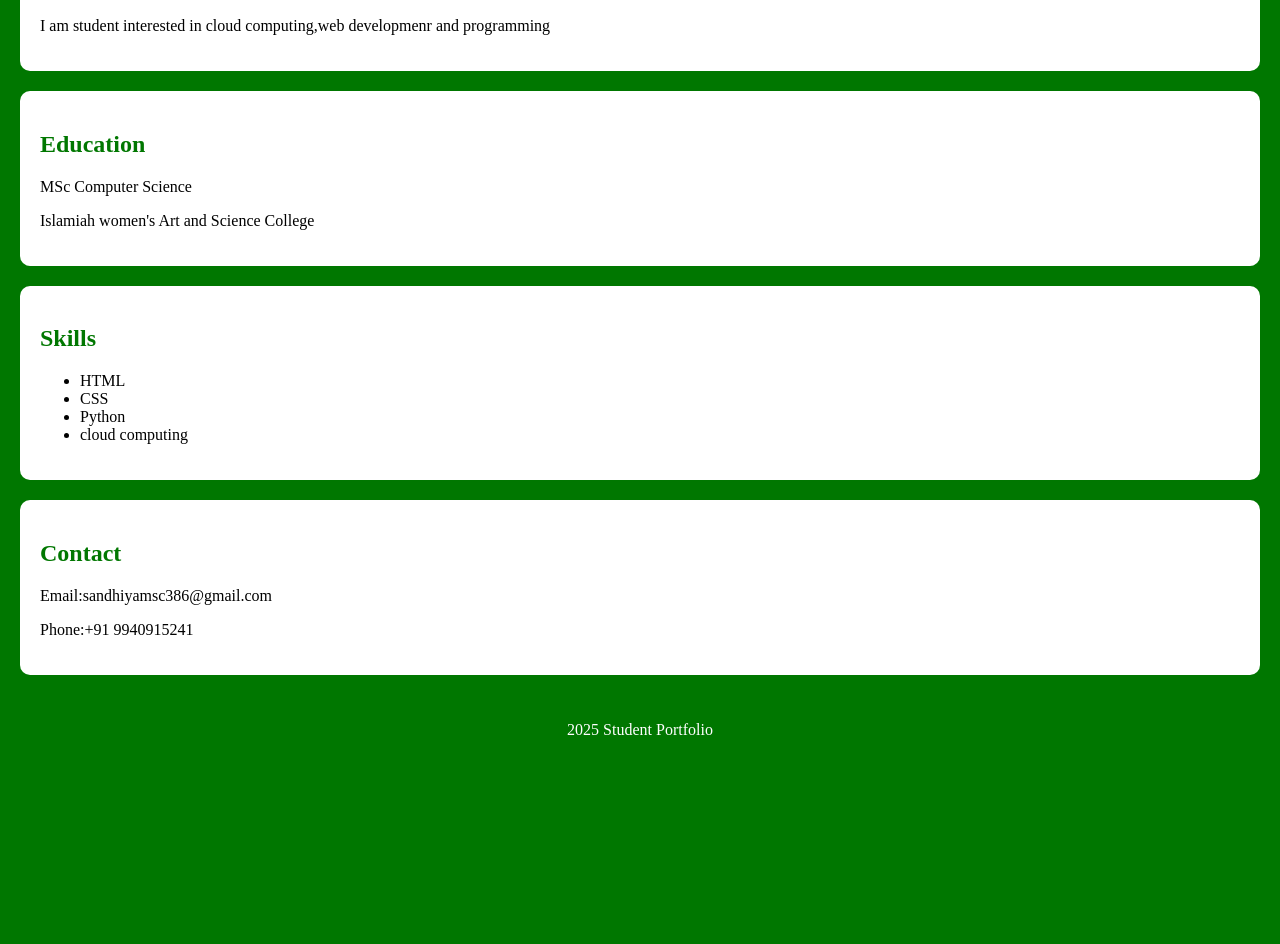
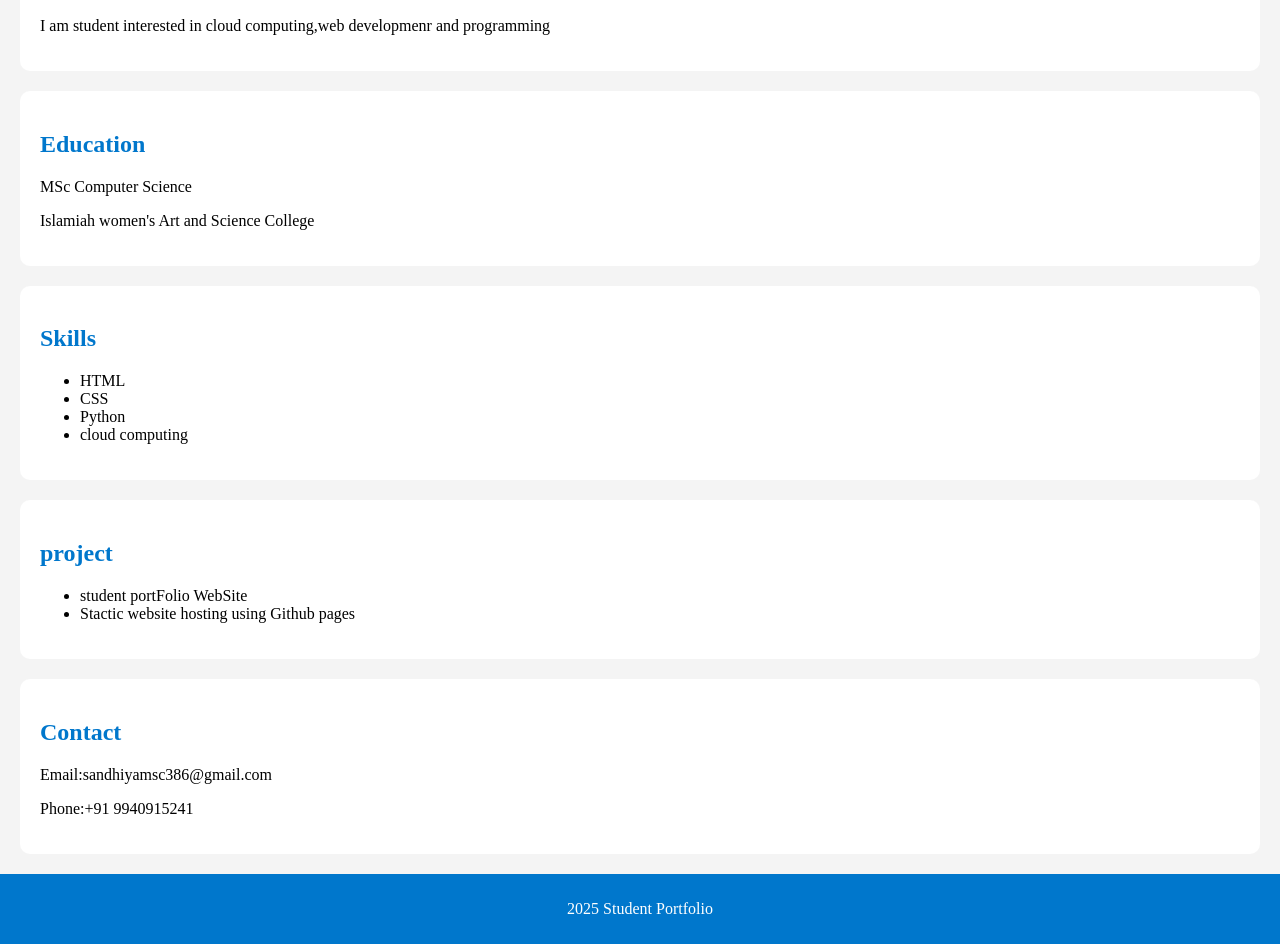
Before and after one commit to sandhiyamsc386-hash/mywebsite, a plain HTML site: page index.html in a window 1280 px wide. Shown: the part 244-1188 px from the top of the page. Before the commit the page ends 1009 px from the top, so only its background shows below. Drawn offline with Linux system fonts and the light colour scheme.

Commit message:
Update index.html

```diff
--- a/index.html
+++ b/index.html
@@ -6,7 +6,7 @@
         body{
             font-family:Arital,san-serif;
             margin:0;
-            background-color:#007700;
+            background-color:#f4f4f4;
         }
         header{
             background-color: #007700;
@@ -21,10 +21,10 @@
             border-radius: 10px;
         }
         h2{
-            color:#007700;
+            color:#0077CC;
         }
         footer{
-            background-color: #007700;
+            background-color: #0077CC;
             color: white;
             text-align: center;
             padding: 10px;
@@ -38,7 +38,9 @@
    </header>
     <section>
         <h2>About me</h2>
-        <p>I am student interested in cloud computing,web developmenr and programming</p>
+        <p>
+           I am student interested in cloud computing,web developmenr and programming
+        </p>
     </section>
     <section>
         <h2>Education</h2>
@@ -55,6 +57,13 @@
         </ul>
     </section>
     <section>
+        <h2>project</h2>
+        <ul>
+            <li>student portFolio WebSite</li>
+            <li>Stactic website hosting using Github pages</li>
+        </ul>
+    </section>
+    <section>
         <h2>Contact</h2>
         <p>Email:sandhiyamsc386@gmail.com</p>
         <p>Phone:+91 9940915241</p>
```
